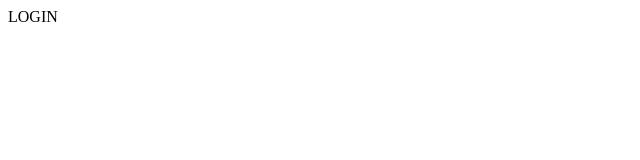
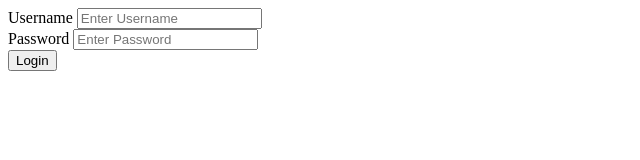
Before and after one commit to babitatandi26/Hotel_Booking_Website, a plain HTML site: page login.html in a window 1280 px wide. Shown: the whole page, without its empty margins (0-640 px from the left). Drawn offline with Linux system fonts and the light colour scheme.

Commit message:
Checkpoint 3

```diff
--- a/login.html
+++ b/login.html
@@ -8,7 +8,13 @@
 </head>
 <body>
     <div>
-        LOGIN
+        <form>
+            <label>Username</label>
+            <input type="text" placeholder="Enter Username"><br/>
+            <label>Password</label>
+            <input type="password" placeholder="Enter Password"><br/>
+            <input type="submit" value="Login">
+        </form>
     </div>
 </body>
 </html>
```
Also changed, not shown: contact.html (+4 -1 lines), index.html (+1 -1 lines).
